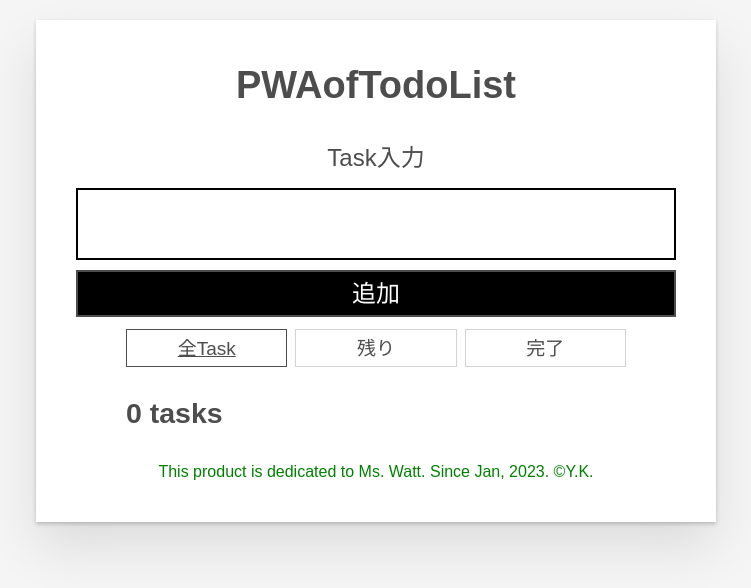
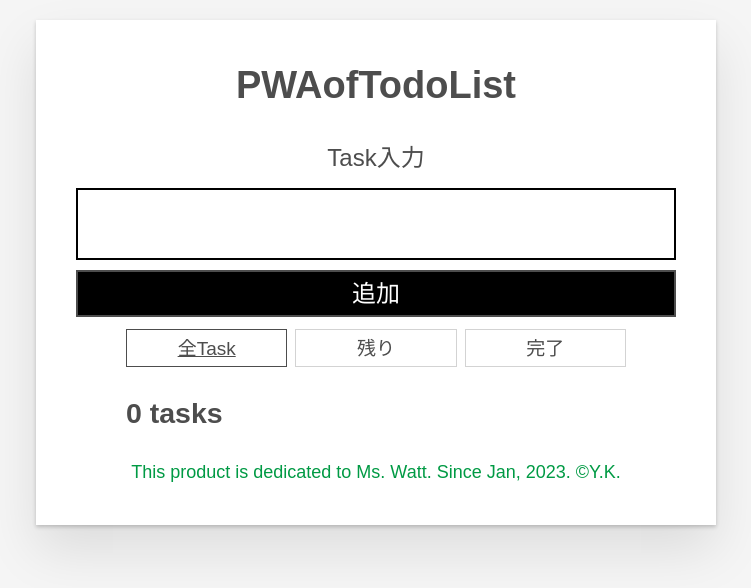
Before and after one commit to solaris0051/todo-list-react-pwa, a React (Create React App) app: page / in a window 1280 px wide. Shown: the top 588 px of the page, without its empty margins (264-1015 px from the left). Built offline with nearby package versions, Linux system fonts and the light colour scheme.

Commit message:
footer CSS improved.

```diff
--- a/src/index.css
+++ b/src/index.css
@@ -19,12 +19,11 @@ h2 {
   margin-bottom: 0;
 }
 
-footer{
-  display: flex;
-  justify-content: center;
-  justify-items: center;
-  color: green;
-  font-size:medium;
+footer {
+  box-sizing: content-box;
+  text-align: center;
+  color: #009A44;
+  font-size: large;
 }
 
 ul {
```
